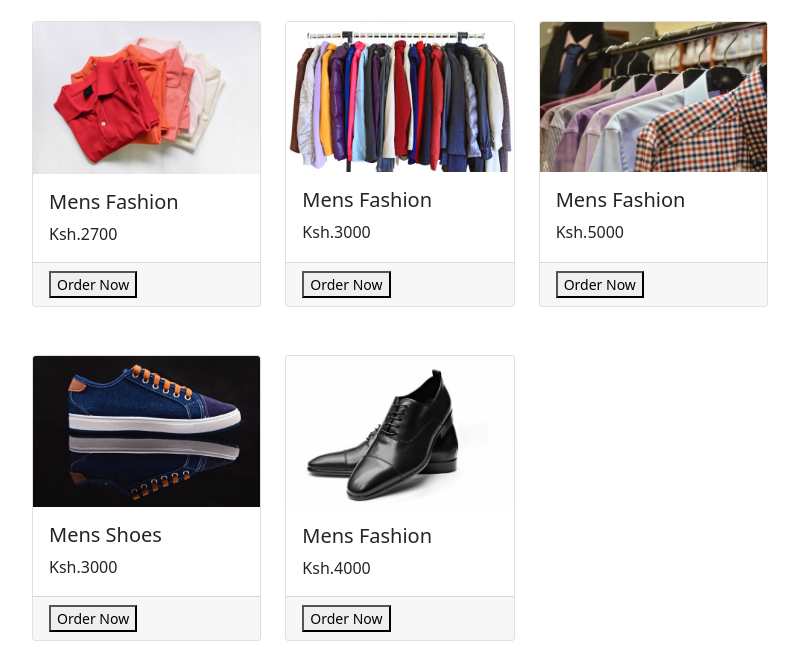
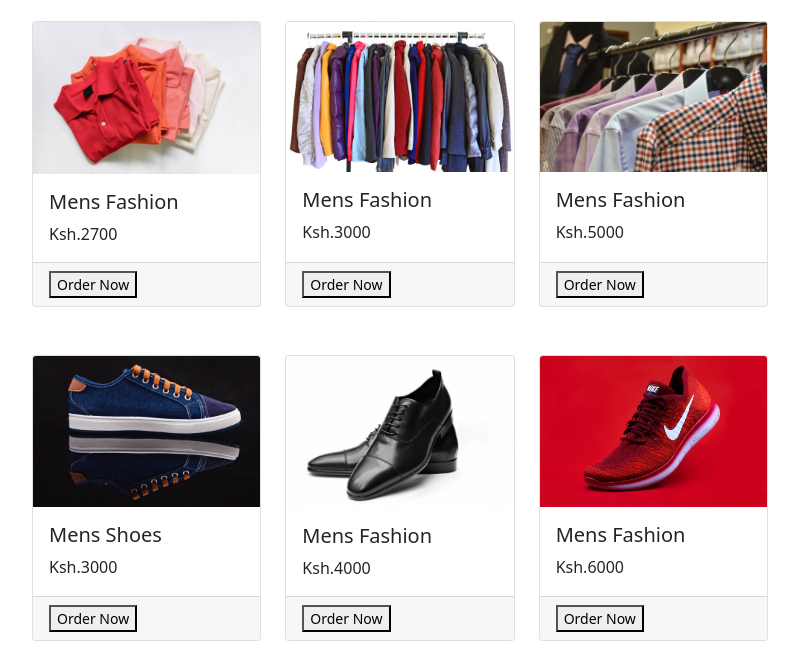
Before and after one commit to Nicholas-Kimutai/Advent-Fashion-Collection, a plain HTML site: page mens.html in a window 1280 px wide. Shown: the part 131-800 px from the top of the page, without its empty margins (50-849 px from the left). Drawn offline with nearby package versions, Linux system fonts and the light colour scheme.

Commit message:
chore:add section

```diff
--- a/mens.html
+++ b/mens.html
@@ -80,6 +80,19 @@
                           </div>
                         </div>
                       </div>
+                      <div class="col-md-4">
+                        <div class="card h-100">
+                          <img src="images/Nike.png" id="mens-img" class="card-img-top">
+                          <div class="card-body">
+                            <h5 class="card-title">Mens Fashion</h5>
+                            <p class="card-text">Ksh.6000</p>
+                          </div>
+                          <div class="card-footer">
+                            <small class="text-muted"><button type="submit" id="shoes3-btn" data-bs-toggle="modal" data-bs-target="#myModal">Order Now</button></small>
+                          </div>
+                        </div>
+                      </div>
+
 
 
 
```
